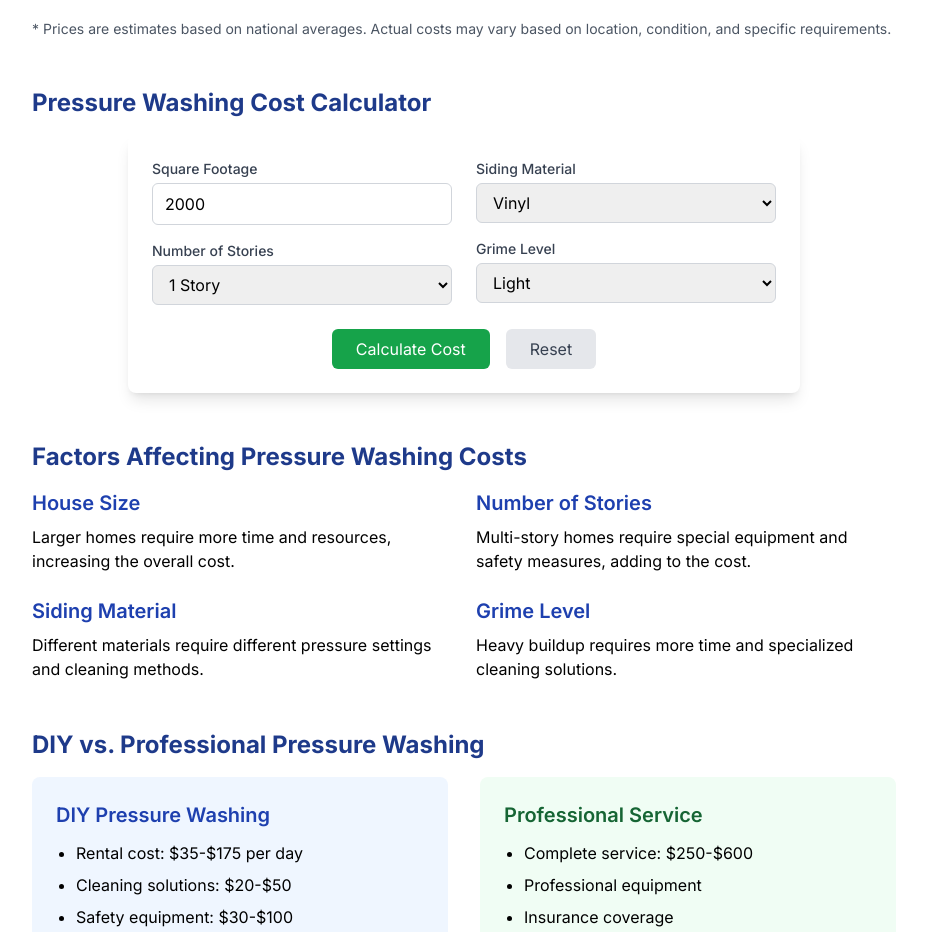
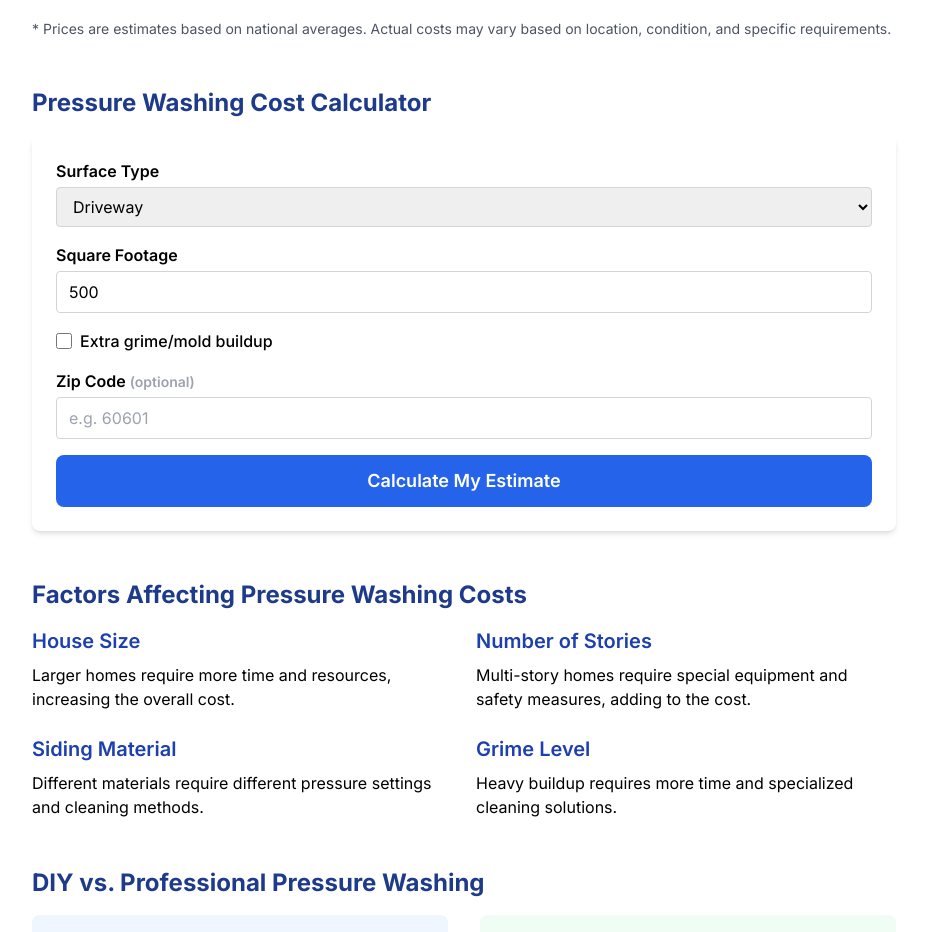
Before and after one commit to agm312/pressure-wash, a Next.js app: page /pressure-washing-cost in a window 1280 px wide. Shown: the part 1740-2672 px from the top of the page, without its empty margins (176-1103 px from the left). Built offline with nearby package versions, Linux system fonts and the light colour scheme.

Commit message:
Refactor calculator page: use Netlify-friendly image, remove icon placeholder, and fix client/server boundaries

```diff
--- /dev/null
+++ b/src/app/pressure-washing-estimate-calculator/page.tsx
@@ -0,0 +1,63 @@
+import type { Metadata } from 'next';
+import PressureWashingCalculator from '@/components/PressureWashingCalculator';
+
+export const metadata: Metadata = {
+  title: 'Pressure Washing Estimate Calculator | Get Your Instant Quote',
+  description: 'Use our pressure washing estimate calculator to get an instant quote based on your surface type and square footage. Quick, free & easy.',
+  openGraph: {
+    title: 'Pressure Washing Estimate Calculator | Get Your Instant Quote',
+    description: 'Use our pressure washing estimate calculator to get an instant quote based on your surface type and square footage. Quick, free & easy.',
+    images: ['/images/pre-wash-calc.png'],
+  },
+};
+
+export default function PressureWashingEstimateCalculatorPage() {
+  return (
+    <article className="max-w-2xl mx-auto px-4 py-8">
+      <header className="mb-8 text-center">
+        <h1 className="text-3xl md:text-4xl font-bold text-blue-900 mb-2">Pressure Washing Estimate Calculator</h1>
+        <p className="text-lg text-gray-700 mb-4">Get an instant quote for your pressure washing project. Choose your surface, enter your square footage, and see your estimate in seconds!</p>
+        <div className="flex justify-center mb-4">
+          <img src="/images/pre-wash-calc.png" alt="Pressure washing estimate calculator graphic" className="w-32 h-32 object-contain" loading="lazy" />
+        </div>
+      </header>
+      <PressureWashingCalculator />
+      <section className="mb-10">
+        <h2 className="text-2xl font-bold text-blue-900 mb-4">How the Pressure Washing Estimate Calculator Works</h2>
+        <p className="mb-2">Our pressure washing estimate calculator uses average industry rates for each surface type. Enter your square footage, select your surface, and add extra grime if needed. The calculator gives you a realistic price range and cleaning method recommendation.</p>
+        <ul className="list-disc pl-5">
+          <li>Driveway: $0.15/sq ft (Pressure Wash)</li>
+          <li>Siding: $0.20/sq ft (Soft Wash)</li>
+          <li>Deck: $0.25/sq ft (Soft Wash)</li>
+          <li>Roof: $0.30/sq ft (Soft Wash)</li>
+          <li>Extra grime/mold adds 25% to the estimate</li>
+        </ul>
+      </section>
+      <section className="mb-10">
+        <h2 className="text-2xl font-bold text-blue-900 mb-4">Why Get an Estimate First?</h2>
+        <ul className="list-disc pl-5 mb-2">
+          <li>Plan your budget and avoid surprises</li>
+          <li>Compare prices and services</li>
+          <li>Streamline booking with accurate info</li>
+        </ul>
+      </section>
+      <section className="mb-10">
+        <h2 className="text-2xl font-bold text-blue-900 mb-4">FAQs About Pressure Washing Costs</h2>
+        <div className="space-y-4">
+          <div className="bg-white rounded-lg shadow-sm border border-gray-200 p-4">
+            <h3 className="text-lg font-semibold text-blue-800 mb-1">How accurate is this quote?</h3>
+            <p className="text-gray-600">Our pressure washing estimate calculator uses industry averages. Your actual price may vary based on location, access, and job complexity.</p>
+          </div>
+          <div className="bg-white rounded-lg shadow-sm border border-gray-200 p-4">
+            <h3 className="text-lg font-semibold text-blue-800 mb-1">Do prices vary by region?</h3>
+            <p className="text-gray-600">Yes, regional labor and material costs can affect your estimate. Enter your zip code for a more tailored quote in the future.</p>
+          </div>
+          <div className="bg-white rounded-lg shadow-sm border border-gray-200 p-4">
+            <h3 className="text-lg font-semibold text-blue-800 mb-1">What if I don't know my square footage?</h3>
+            <p className="text-gray-600">You can estimate by measuring length × width, or contact us for a free on-site assessment.</p>
+          </div>
+        </div>
+      </section>
+    </article>
+  );
+}
--- a/src/components/PressureWashingCalculator.tsx
+++ b/src/components/PressureWashingCalculator.tsx
@@ -2,184 +2,108 @@
 
 import { useState } from 'react'
 
-interface CalculatorInputs {
-  squareFootage: number
-  stories: number
-  sidingMaterial: 'vinyl' | 'brick' | 'stucco' | 'wood'
-  grimeLevel: 'light' | 'moderate' | 'heavy'
+const baseRates = {
+  driveway: 0.15,
+  siding: 0.20,
+  deck: 0.25,
+  roof: 0.30,
 }
 
-const BASE_COST = 0.20
-const STORIES_MULTIPLIER = {
-  1: 1,
-  2: 1.2,
-  3: 1.5,
+const surfaceLabels = {
+  driveway: 'Driveway',
+  siding: 'Siding',
+  deck: 'Deck',
+  roof: 'Roof',
 }
-const SIDING_MULTIPLIER = {
-  vinyl: 1,
-  brick: 1.1,
-  stucco: 1.2,
-  wood: 1.3,
-}
-const GRIME_MULTIPLIER = {
-  light: 1,
-  moderate: 1.2,
-  heavy: 1.5,
+
+const cleaningMethods = {
+  driveway: 'Pressure Wash',
+  siding: 'Soft Wash',
+  deck: 'Soft Wash',
+  roof: 'Soft Wash',
 }
 
 export default function PressureWashingCalculator() {
-  const [inputs, setInputs] = useState<CalculatorInputs>({
-    squareFootage: 2000,
-    stories: 1,
-    sidingMaterial: 'vinyl',
-    grimeLevel: 'light',
-  })
-  const [estimatedCost, setEstimatedCost] = useState<number | null>(null)
+  const [surface, setSurface] = useState('driveway')
+  const [sqft, setSqft] = useState(500)
+  const [extraGrime, setExtraGrime] = useState(false)
+  const [zip, setZip] = useState('')
+  const [estimate, setEstimate] = useState<{min: number, max: number, method: string} | null>(null)
 
-  const calculateCost = () => {
-    const { squareFootage, stories, sidingMaterial, grimeLevel } = inputs
-    const totalCost =
-      squareFootage *
-      BASE_COST *
-      STORIES_MULTIPLIER[stories as keyof typeof STORIES_MULTIPLIER] *
-      SIDING_MULTIPLIER[sidingMaterial] *
-      GRIME_MULTIPLIER[grimeLevel]
-    setEstimatedCost(totalCost)
-  }
-
-  const resetForm = () => {
-    setInputs({
-      squareFootage: 2000,
-      stories: 1,
-      sidingMaterial: 'vinyl',
-      grimeLevel: 'light',
+  function calculateEstimate() {
+    let rate = baseRates[surface as keyof typeof baseRates]
+    if (extraGrime) rate *= 1.25
+    const min = Math.round(sqft * rate * 0.9)
+    const max = Math.round(sqft * rate * 1.1)
+    setEstimate({
+      min,
+      max,
+      method: cleaningMethods[surface as keyof typeof cleaningMethods],
     })
-    setEstimatedCost(null)
-  }
-
-  const handleInputChange = (
-    field: keyof CalculatorInputs,
-    value: string | number
-  ) => {
-    setInputs((prev) => ({
-      ...prev,
-      [field]: field === 'squareFootage' ? Number(value) : value,
-    }))
   }
 
   return (
-    <div className="bg-white rounded-lg shadow-lg p-6 max-w-2xl mx-auto">
-      <div className="grid md:grid-cols-2 gap-6">
-        <div className="space-y-4">
-          <div>
-            <label
-              htmlFor="squareFootage"
-              className="block text-sm font-medium text-gray-700 mb-1"
-            >
-              Square Footage
-            </label>
-            <input
-              type="number"
-              id="squareFootage"
-              value={inputs.squareFootage}
-              onChange={(e) => handleInputChange('squareFootage', e.target.value)}
-              className="w-full px-3 py-2 border border-gray-300 rounded-md focus:outline-none focus:ring-2 focus:ring-blue-500"
-              min="100"
-              step="100"
-            />
-          </div>
-
-          <div>
-            <label
-              htmlFor="stories"
-              className="block text-sm font-medium text-gray-700 mb-1"
-            >
-              Number of Stories
-            </label>
-            <select
-              id="stories"
-              value={inputs.stories}
-              onChange={(e) => handleInputChange('stories', Number(e.target.value))}
-              className="w-full px-3 py-2 border border-gray-300 rounded-md focus:outline-none focus:ring-2 focus:ring-blue-500"
-            >
-              <option value={1}>1 Story</option>
-              <option value={2}>2 Stories</option>
-              <option value={3}>3 Stories</option>
-            </select>
-          </div>
+    <section className="bg-white rounded-lg shadow-md p-6 mb-10">
+      <form className="space-y-4" onSubmit={e => {e.preventDefault(); calculateEstimate()}}>
+        <div>
+          <label className="block font-semibold mb-1">Surface Type</label>
+          <select
+            value={surface}
+            onChange={e => setSurface(e.target.value)}
+            className="w-full border border-gray-300 rounded px-3 py-2 focus:outline-none focus:ring-2 focus:ring-blue-400"
+          >
+            {Object.entries(surfaceLabels).map(([key, label]) => (
+              <option key={key} value={key}>{label}</option>
+            ))}
+          </select>
         </div>
-
-        <div className="space-y-4">
-          <div>
-            <label
-              htmlFor="sidingMaterial"
-              className="block text-sm font-medium text-gray-700 mb-1"
-            >
-              Siding Material
-            </label>
-            <select
-              id="sidingMaterial"
-              value={inputs.sidingMaterial}
-              onChange={(e) =>
-                handleInputChange('sidingMaterial', e.target.value as CalculatorInputs['sidingMaterial'])
-              }
-              className="w-full px-3 py-2 border border-gray-300 rounded-md focus:outline-none focus:ring-2 focus:ring-blue-500"
-            >
-              <option value="vinyl">Vinyl</option>
-              <option value="brick">Brick</option>
-              <option value="stucco">Stucco</option>
-              <option value="wood">Wood</option>
-            </select>
-          </div>
-
-          <div>
-            <label
-              htmlFor="grimeLevel"
-              className="block text-sm font-medium text-gray-700 mb-1"
-            >
-              Grime Level
-            </label>
-            <select
-              id="grimeLevel"
-              value={inputs.grimeLevel}
-              onChange={(e) =>
-                handleInputChange('grimeLevel', e.target.value as CalculatorInputs['grimeLevel'])
-              }
-              className="w-full px-3 py-2 border border-gray-300 rounded-md focus:outline-none focus:ring-2 focus:ring-blue-500"
-            >
-              <option value="light">Light</option>
-              <option value="moderate">Moderate</option>
-              <option value="heavy">Heavy</option>
-            </select>
-          </div>
+        <div>
+          <label className="block font-semibold mb-1">Square Footage</label>
+          <input
+            type="number"
+            min={50}
+            max={10000}
+            value={sqft}
+            onChange={e => setSqft(Number(e.target.value))}
+            className="w-full border border-gray-300 rounded px-3 py-2 focus:outline-none focus:ring-2 focus:ring-blue-400"
+          />
         </div>
-      </div>
-
-      <div className="mt-6 flex justify-center space-x-4">
+        <div className="flex items-center gap-2">
+          <input
+            type="checkbox"
+            id="extraGrime"
+            checked={extraGrime}
+            onChange={e => setExtraGrime(e.target.checked)}
+            className="h-4 w-4 text-blue-600 border-gray-300 rounded focus:ring-blue-500"
+          />
+          <label htmlFor="extraGrime" className="font-medium">Extra grime/mold buildup</label>
+        </div>
+        <div>
+          <label className="block font-semibold mb-1">Zip Code <span className="text-gray-400 text-sm">(optional)</span></label>
+          <input
+            type="text"
+            maxLength={10}
+            value={zip}
+            onChange={e => setZip(e.target.value)}
+            className="w-full border border-gray-300 rounded px-3 py-2 focus:outline-none focus:ring-2 focus:ring-blue-400"
+            placeholder="e.g. 60601"
+          />
+        </div>
         <button
-          onClick={calculateCost}
-          className="px-6 py-2 bg-green-600 text-white rounded-md hover:bg-green-700 focus:outline-none focus:ring-2 focus:ring-green-500 focus:ring-offset-2 transition-colors"
+          type="submit"
+          className="w-full bg-blue-600 text-white px-6 py-3 rounded-lg font-semibold hover:bg-blue-700 transition-colors text-lg mt-2"
         >
-          Calculate Cost
+          Calculate My Estimate
         </button>
-        <button
-          onClick={resetForm}
-          className="px-6 py-2 bg-gray-200 text-gray-700 rounded-md hover:bg-gray-300 focus:outline-none focus:ring-2 focus:ring-gray-500 focus:ring-offset-2 transition-colors"
-        >
-          Reset
-        </button>
-      </div>
-
-      {estimatedCost !== null && (
-        <div className="mt-6 p-4 bg-blue-50 rounded-lg text-center">
-          <p className="text-lg font-semibold text-blue-900">
-            Estimated Cost: ${estimatedCost.toFixed(2)}
-          </p>
-          <p className="text-sm text-gray-600 mt-1">
-            This is an estimate based on your inputs. Contact us for a detailed quote.
-          </p>
+      </form>
+      {estimate && (
+        <div className="mt-8 bg-blue-50 rounded-lg p-6 text-center">
+          <h3 className="text-xl font-bold text-blue-900 mb-2">Your Estimated Price Range</h3>
+          <div className="text-2xl font-bold text-green-700 mb-2">${estimate.min} – ${estimate.max}</div>
+          <div className="mb-2 text-gray-700">Suggested Cleaning Method: <span className="font-semibold">{estimate.method}</span></div>
+          <a href="/contact" className="inline-block bg-green-600 text-white px-6 py-2 rounded-lg font-semibold hover:bg-green-700 transition-colors mt-4">Book a Free Consultation</a>
         </div>
       )}
-    </div>
+    </section>
   )
 }
```
Also changed, not shown: public/images/pre-wash-calc.png (added).
